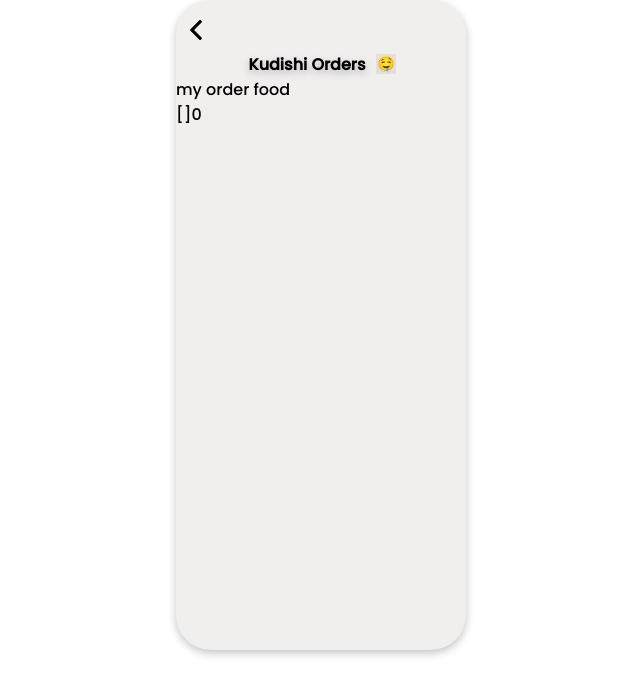
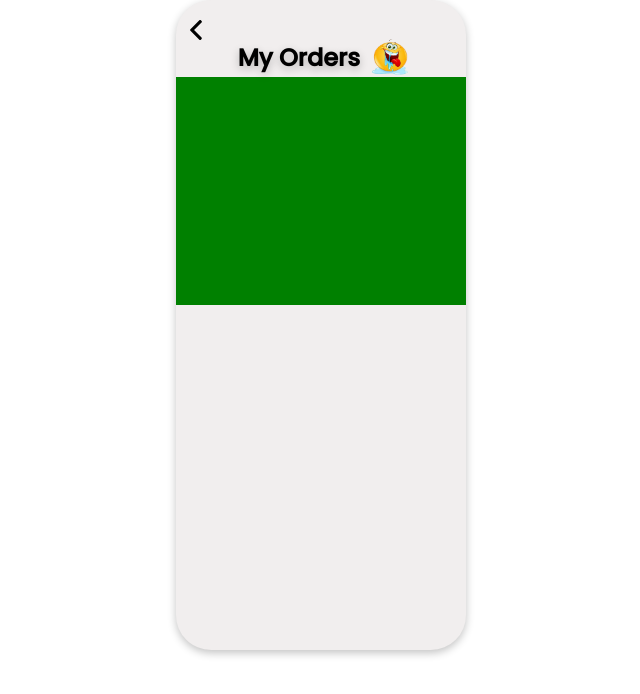
Before and after one commit to roymaina/Kudishi-App, a Vue app: page /Cart in a window 1280 px wide. Shown: the top 694 px of the page, without its empty margins (319-959 px from the left). Built offline with nearby package versions, Linux system fonts and the light colour scheme.

Commit message:
Cart page sync with Breko

```diff
--- a/src/views/Cart.vue
+++ b/src/views/Cart.vue
@@ -5,21 +5,19 @@
         <img src="..//assets/imgs/back.svg" />
       </div>
       <div id="spannimage">
-        <span id="Title">Kudishi Orders</span>
-        <img src="../assets/imgs/drooling-emoji.jpg" />
+        <span id="Title">My Orders</span>
+        <img src="../assets/imgs/droolingface.png" />
       </div>
     </div>
-
-    <span>{{ food }}</span>
     <!-- <button @click="$store.commit('decrease')">Decrease</button>
     <span>{{counter}}</span>
     <button @click="$store.commit('increase')">Increase</button> -->
     <!-- <button @click="sub">Subtract</button>
     <span>{{counter}}</span>
     <button @click="add">Add</button> -->
-    <div>
-      <span>{{ ordered_foods }}</span>
-      <span>{{counter}}</span>
+    <div class="FoodnOrder">
+      <span v-for="(f, i) in ordered_foods" :key="i">{{ f[0] }} {{f[1]}} <br></span>
+      <!-- <span id="Numberoftimes" v-for="(n, x) in  ordered_foods" :key="x">{{ x }}</span> -->
     </div>
   </div>
 </template>
@@ -37,7 +35,7 @@ export default {
   computed: {
     ...mapState({
       counter: (state) => state.counter,
-      ordered_foods: (state) => state.ordered_foods,
+      ordered_foods: (state) => (state.ordered_foods).map((e)=>{ return [e["Food"], e["numTimes"]]}),
     }),
     ...mapGetters(["getCount"]),
   },
@@ -87,19 +85,30 @@ export default {
   display: flex;
   margin-left: 25%;
   align-items: center;
-  margin-top: 2%;
+  margin-top: -5%;
 }
 
 #spannimage img {
-  width: 20px;
-  height: 20px;
+  width: 40px;
+  height: 40px;
   padding-left: 10px;
 }
 
 #Title{
   text-shadow: rgba(0, 0, 0, 0.24) 0px 3px 8px;
   font-weight:bold;
-
+  font-size: 150%;
+  margin-left: -5%;
 
 }
+.FoodnOrder{
+  width: 100%;
+  height: 35%;
+  background-color: green;
+
+}
+
+#FoodnOrder span{
+  font-weight: bold;
+}
 </style>
```
Also changed, not shown: src/assets/imgs/droolingface.png (added).
